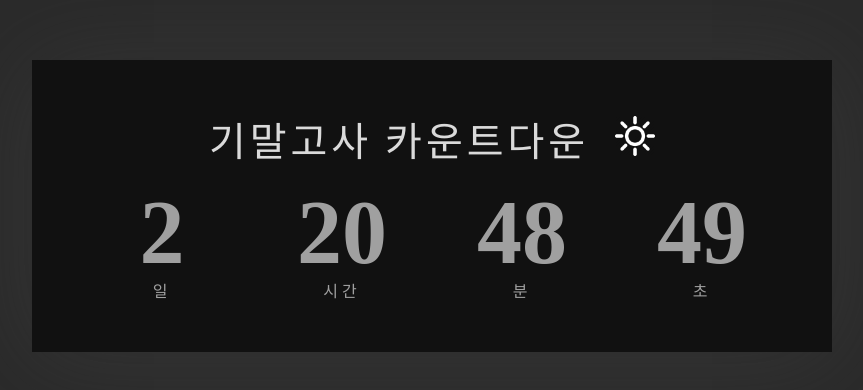
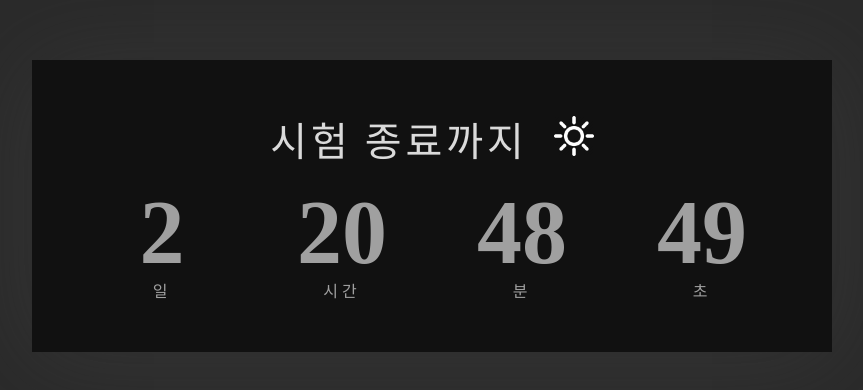
Before and after one commit to D3vle0/exam-timer, a plain HTML site: page dark.html in a window 1280 px wide. Shown: the part 194-584 px from the top of the page, without its empty margins (208-1071 px from the left). Drawn offline with Linux system fonts and the light colour scheme.

Commit message:
Update dark.html

```diff
--- a/dark.html
+++ b/dark.html
@@ -12,7 +12,7 @@
     <script src="./assets/js/countdown.js"></script>
 
     <div id="container">
-            <div class="head">기말고사 카운트다운&nbsp;&nbsp;<a href="index.html"><img src="./assets/img/light.png" width="40px"></a></div>
+            <div class="head">시험 종료까지&nbsp;&nbsp;<a href="index.html"><img src="./assets/img/light.png" width="40px"></a></div>
         <div id="counter"></div>
         <div class="box title">일</div>
         <div class="box title">시간</div>
```
